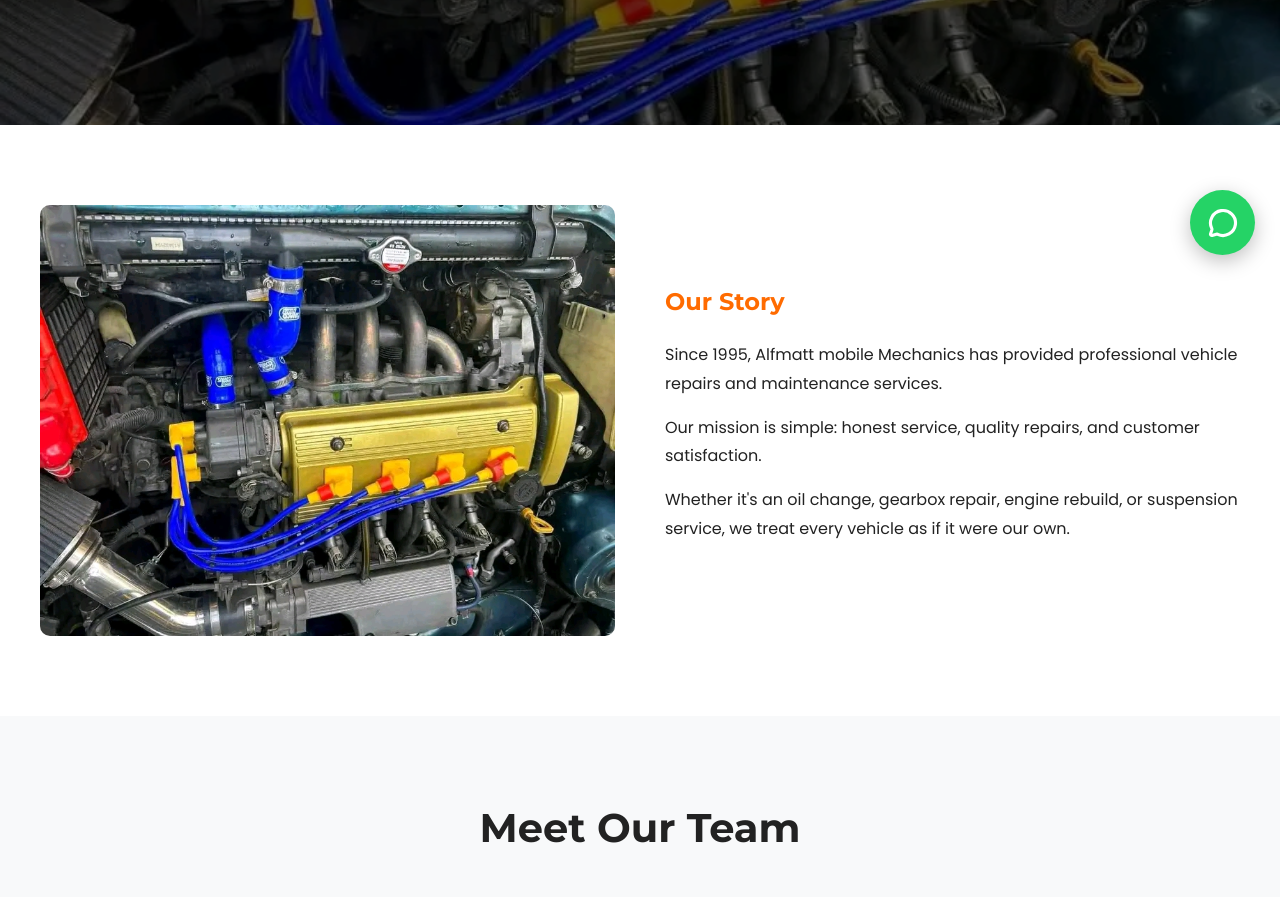
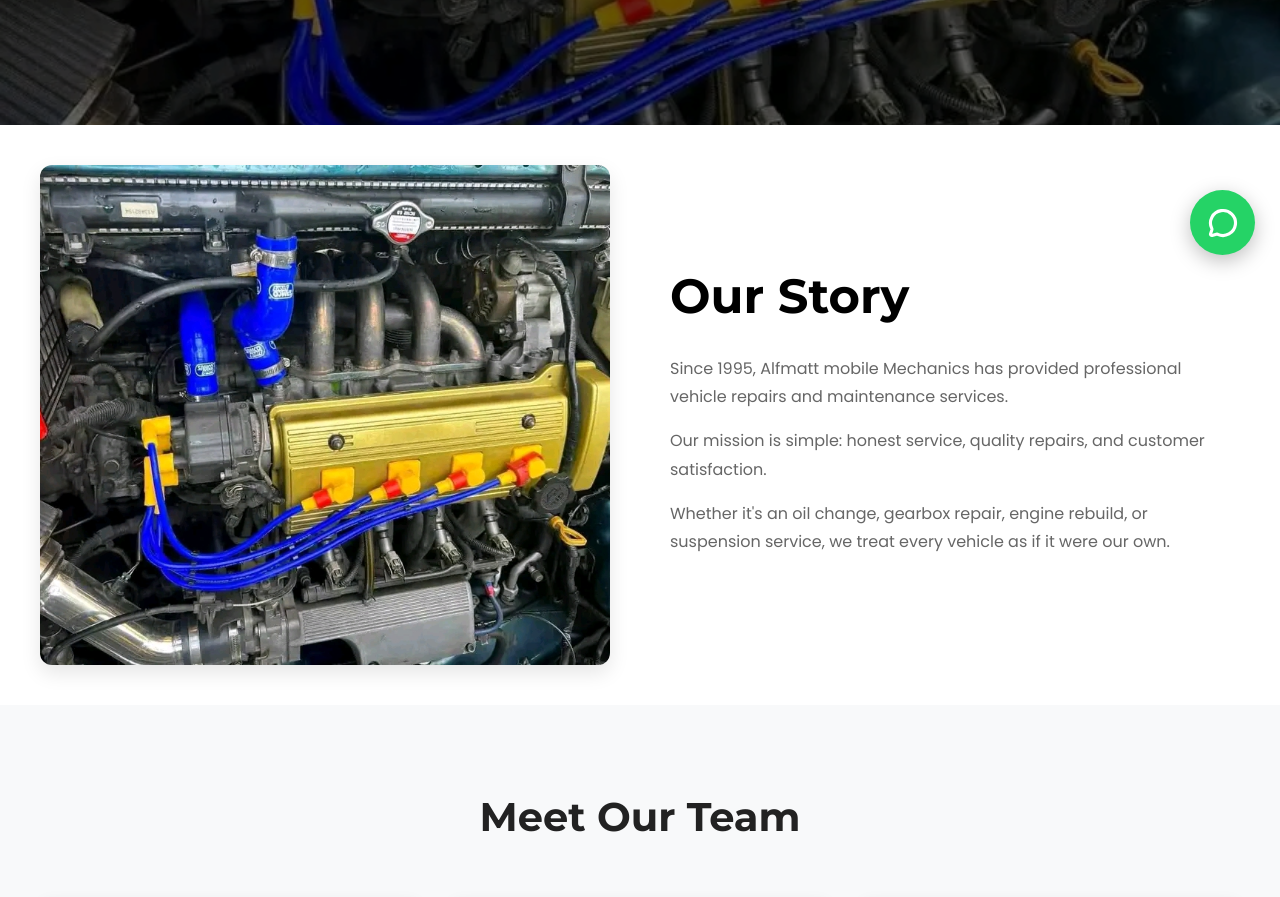
Before and after one commit to tichaonaclapperton/alfmatt, a React (Vite) app: page /about in a window 1280 px wide. Shown: the part 520-1417 px from the top of the page. Built offline with nearby package versions, Linux system fonts and the light colour scheme; grey boxes are pictures that could not be loaded.

Commit message:
making mobile first

```diff
--- a/src/styles/companyStory.css
+++ b/src/styles/companyStory.css
@@ -1,28 +1,88 @@
 .company-story {
-    padding: 80px 20px;
+	padding: 40px 20px;
+	background: #fff;
 }
 
 .story-container {
 	max-width: 1200px;
-    margin: auto;
+	margin: 0 auto;
 
 	display: grid;
-    grid-template-columns: 1fr 1fr;
-    gap: 50px;
+	grid-template-columns: 1fr;
+	gap: 40px;
 	align-items: center;
+}
+
+/* Mobile: Text first */
+.story-content {
+	order: 1;
+}
+
+.story-image {
+	order: 2;
 }
 
 .story-image img {
 	width: 100%;
-    border-radius: 10px;
+	height: 350px;
+	object-fit: cover;
+	border-radius: 12px;
+	display: block;
+	box-shadow: 0 8px 20px rgba(0, 0, 0, 0.1);
 }
 
 .story-content h2 {
+	font-size: 2rem;
+	color: black;
 	margin-bottom: 20px;
-    color: #ff6b00;
 }
 
 .story-content p {
+	font-size: 1rem;
+	line-height: 1.8;
+	color: var(--text-light);
 	margin-bottom: 15px;
-    line-height: 1.8;
 }
+
+/* ---------- Tablet ---------- */
+
+@media (min-width: 768px) {
+	.company-story {
+		padding: 40px 40px;
+	}
+
+	.story-image img {
+		height: 450px;
+	}
+
+	.story-content h2 {
+		font-size: 2.5rem;
+	}
+}
+
+/* ---------- Desktop ---------- */
+
+@media (min-width: 1024px) {
+	.story-container {
+		grid-template-columns: 1fr 1fr;
+		gap: 60px;
+	}
+
+	/* Image left */
+	.story-image {
+		order: 1;
+	}
+
+	/* Text right */
+	.story-content {
+		order: 2;
+	}
+
+	.story-image img {
+		height: 500px;
+	}
+
+	.story-content h2 {
+		font-size: 3rem;
+	}
+}
```
Lines whose indentation alone changed are shown as unchanged.
